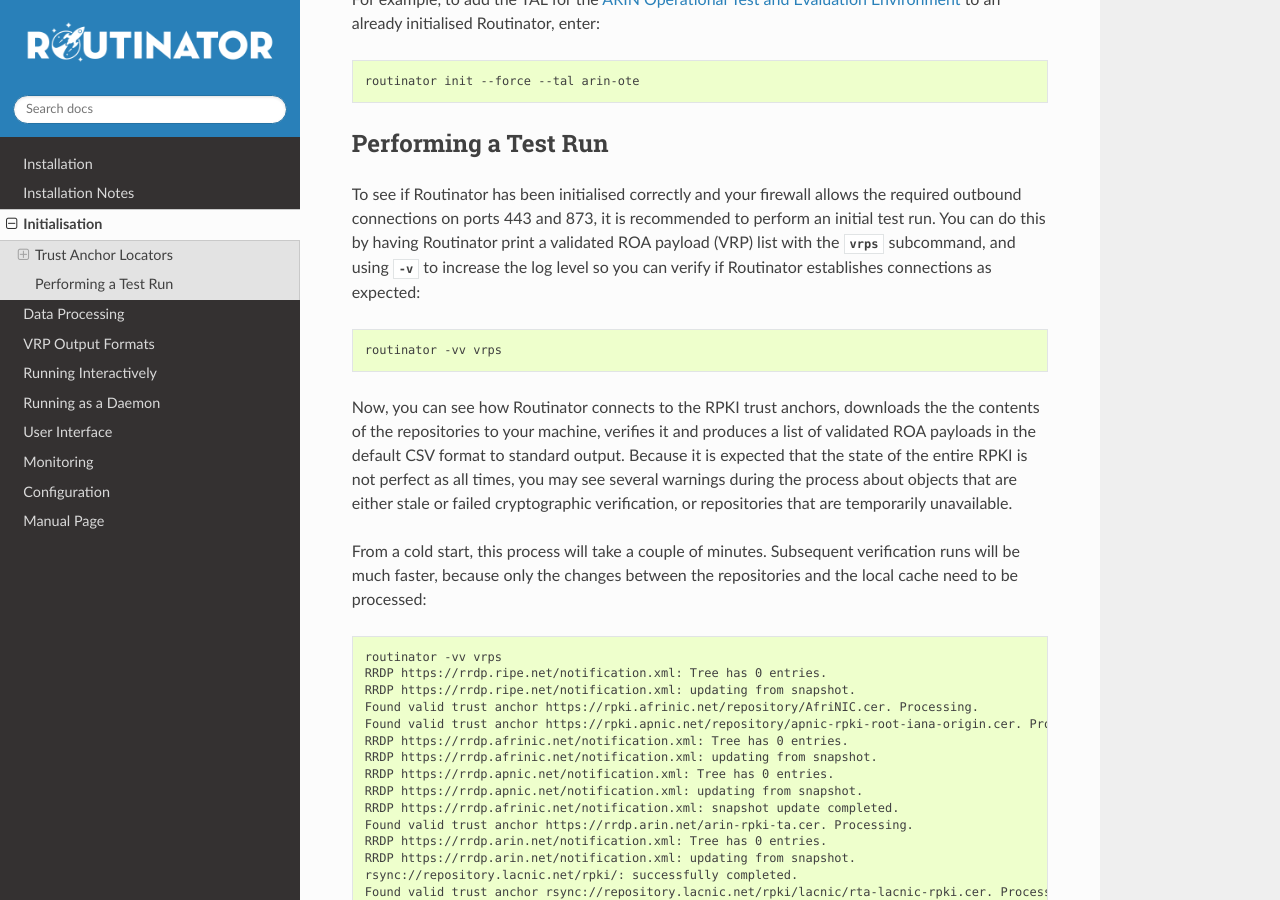
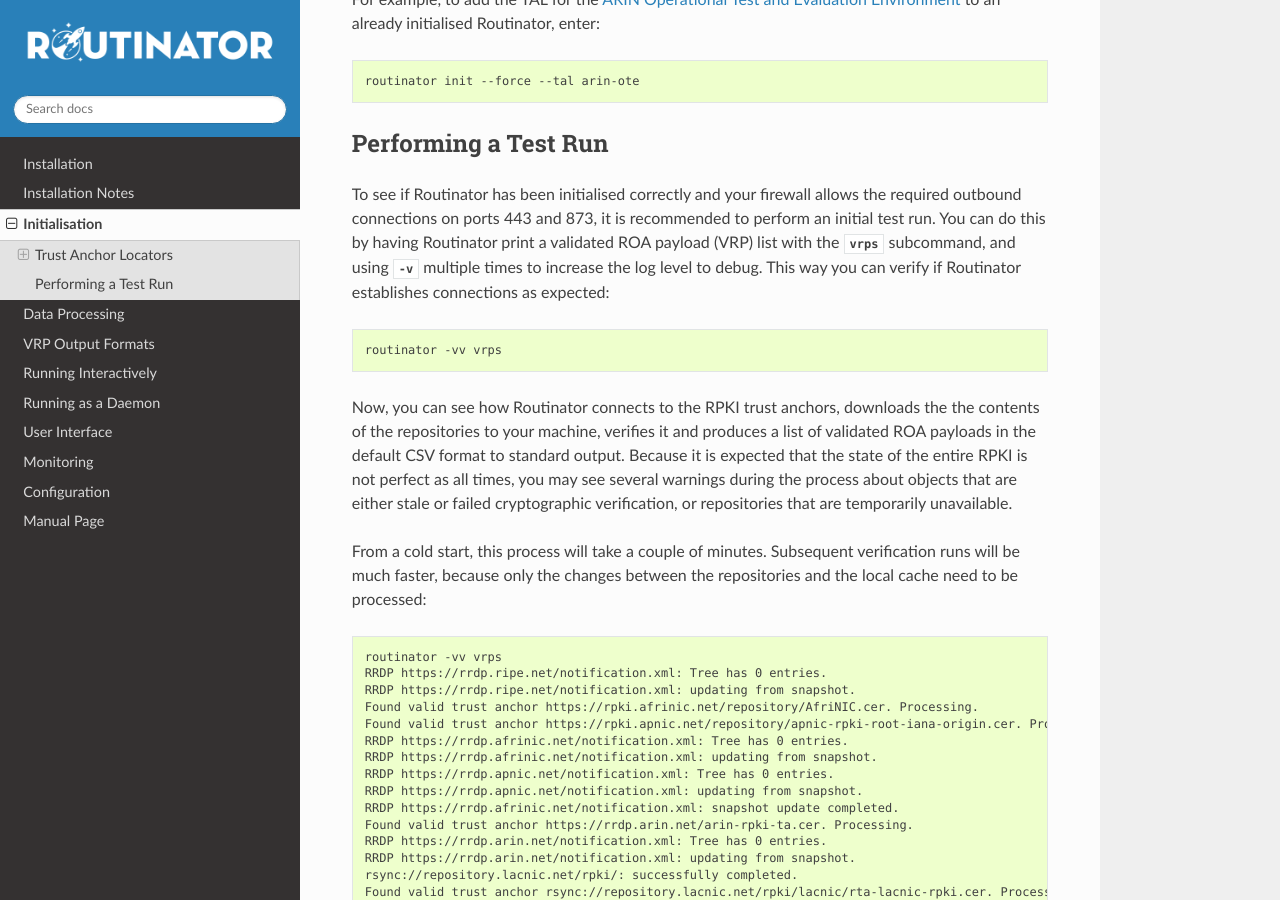
Before and after one commit to NLnetLabs/routinator, a Sphinx documentation site: the page built from source/initialisation.rst, in a window 1280 px wide and 900 px high, scrolled down 1957 px. Built offline with Sphinx 7.4.7 and the Read the Docs theme 2.0.0, drawn with Linux system fonts in a browser that asks for light colours.

Commit message:
Debug level

```diff
--- a/source/initialisation.rst
+++ b/source/initialisation.rst
@@ -113,9 +113,9 @@
 To see if Routinator has been initialised correctly and your firewall allows the
 required outbound connections on ports 443 and 873, it is recommended to perform
 an initial test run. You can do this by having Routinator print a validated ROA
-payload (VRP) list with the :subcmd:`vrps` subcommand, and using :option:`-v` to
-increase the log level so you can verify if Routinator establishes connections
-as expected:
+payload (VRP) list with the :subcmd:`vrps` subcommand, and using :option:`-v`
+multiple times to increase the log level to debug. This way you can verify if
+Routinator establishes connections as expected:
 
 .. code-block:: bash
 
```
